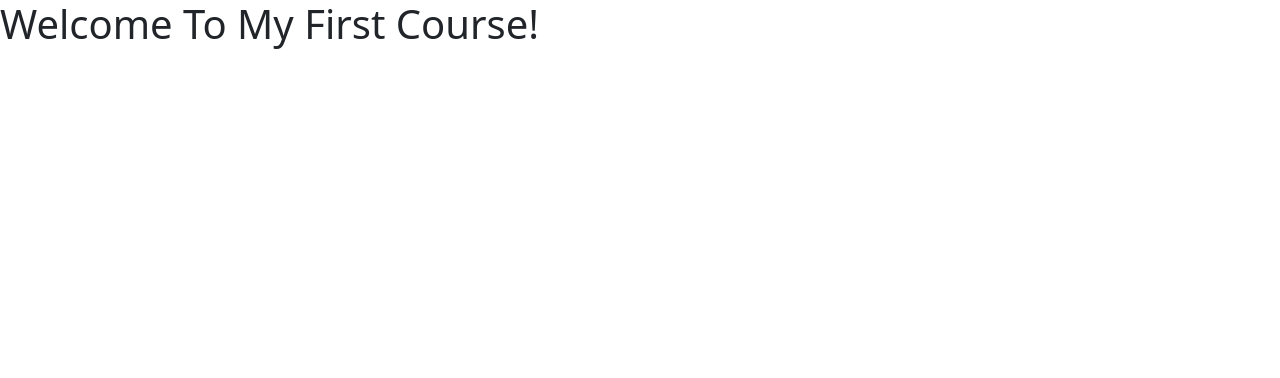
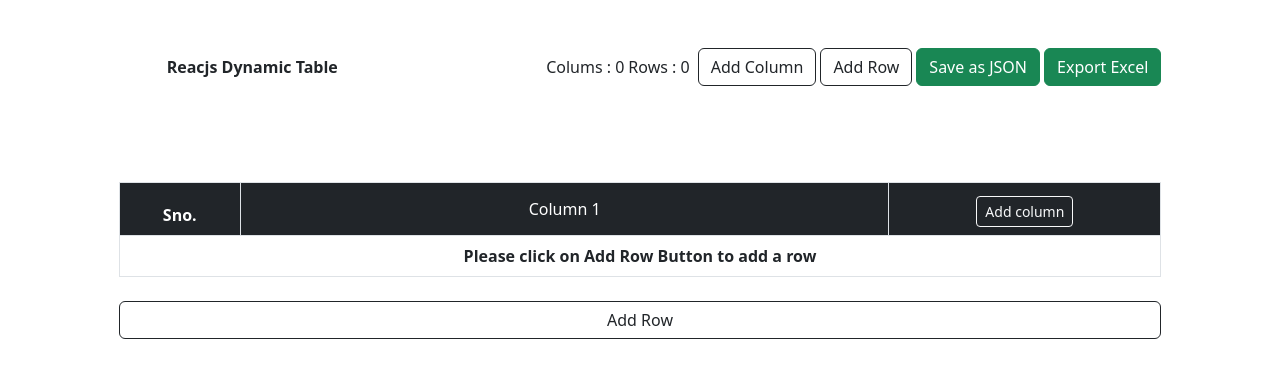
Before and after one commit to Anurag180203/reactjs-dynamic-table, a React (Vite) app: page / in a window 1280 px wide. Shown: the top 378 px of the page. Built offline with nearby package versions, Linux system fonts and the light colour scheme.

Commit message:
implemented UI

```diff
--- a/src/App.jsx
+++ b/src/App.jsx
@@ -1,9 +1,11 @@
 import "./App.css";
+import { Header,Table } from './components';
 
 const App = () => {
   return (
-    <div className="App">
-      <h1>Welcome To My First Course!</h1>
+    <div className="container-fluid">
+      <Header />
+      <Table />
     </div>
   );
 };
--- /dev/null
+++ b/src/components/header/components/SaveToExcel.jsx
@@ -0,0 +1,11 @@
+import React from 'react'
+
+const SaveToExcel = () => {
+  return (
+    <button type="button" className='btn btn-success'>
+        Export Excel
+    </button>
+  )
+}
+
+export default SaveToExcel
--- /dev/null
+++ b/src/components/header/components/SaveToJSON.jsx
@@ -0,0 +1,11 @@
+import React from 'react'
+
+const SaveToJSON = () => {
+  return (
+    <button type="button" className='btn btn-success'>
+        Save as JSON
+    </button>
+  )
+}
+
+export default SaveToJSON
--- /dev/null
+++ b/src/components/header/index.jsx
@@ -0,0 +1,29 @@
+import React from 'react'
+import SaveToJSON from './components/SaveToJSON'
+import SaveToExcel from './components/SaveToExcel'
+
+
+const Header = () => {
+  return (
+    <div className="row mb-5">
+        <div className="col-md-10 mt-5 mx-auto d-flex justify-content-between align-items-center">
+            <a href="/" className='fw-bold ms-5 text-decoration-none text-dark'>
+                Reacjs Dynamic Table
+            </a>
+
+            <div className='d-flex align-items-center justify-content-end gap-1'>
+                <p className='my-0'>Colums : 0</p>
+                <p className='my-0'>Rows : 0</p>
+
+                <button className='ms-1 btn btn-outline-dark'>Add Column</button>
+                <button className='btn btn-outline-dark'>Add Row</button>
+
+                <SaveToJSON />
+                <SaveToExcel />
+            </div>
+        </div>
+    </div>
+  )
+}
+
+export default Header;
--- /dev/null
+++ b/src/components/index.jsx
@@ -0,0 +1,2 @@
+export {default as Header} from './header';
+export {default as Table} from './table';
--- /dev/null
+++ b/src/components/table/index.jsx
@@ -0,0 +1,38 @@
+import React from 'react'
+
+const Table = () => {
+  return (
+    <div className="row">
+        <div className='col-md-10 mx-auto mt-5'>
+            <table className='table table-bordered'>
+                <thead className='bg-dark text-white'>
+                    <tr>
+                        <th scope='col' className='text-center'>Sno.</th>
+                        <th scope='col' className='text-center'>
+                            <input type="text"
+                            className='form-control text-center bg-transparent text-white border-transparent border-0'
+                            value="Column 1"
+                            style={{boxShadow: "none"}}
+                            />
+                        </th>
+                        <th scope='col' className='text-center'><button className='btn btn-outline-light btn-sm' type="button">Add column</button></th>
+                    </tr>
+                </thead>
+                <tbody>
+                    <tr>
+                        <th scope='row' className='text-center py-2' colSpan={3}>
+                            Please click on Add Row Button to add a row
+                        </th>
+                    </tr>
+                </tbody>
+            </table>
+
+            <button type="submit" className='form-control btn btn-outline-dark btn-block mt-2'>
+                Add Row
+            </button>
+        </div>
+    </div>
+  )
+}
+
+export default Table
```
